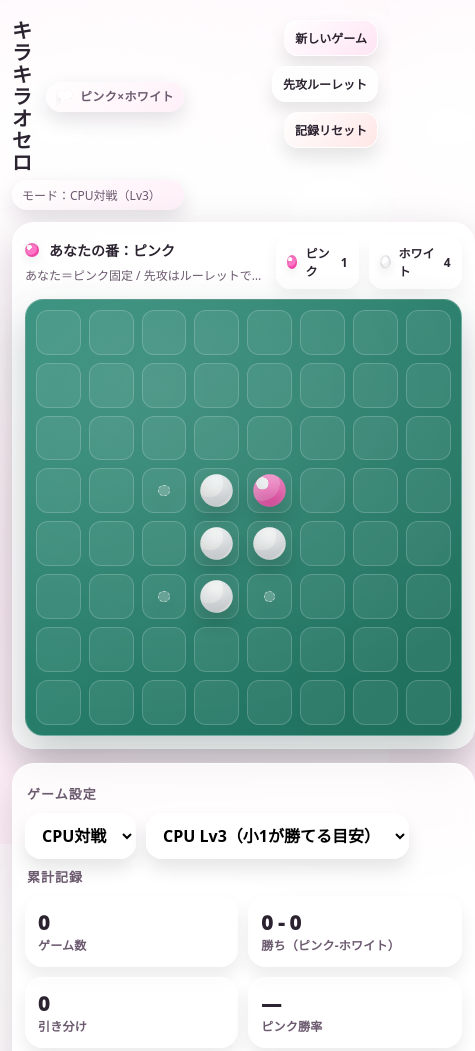
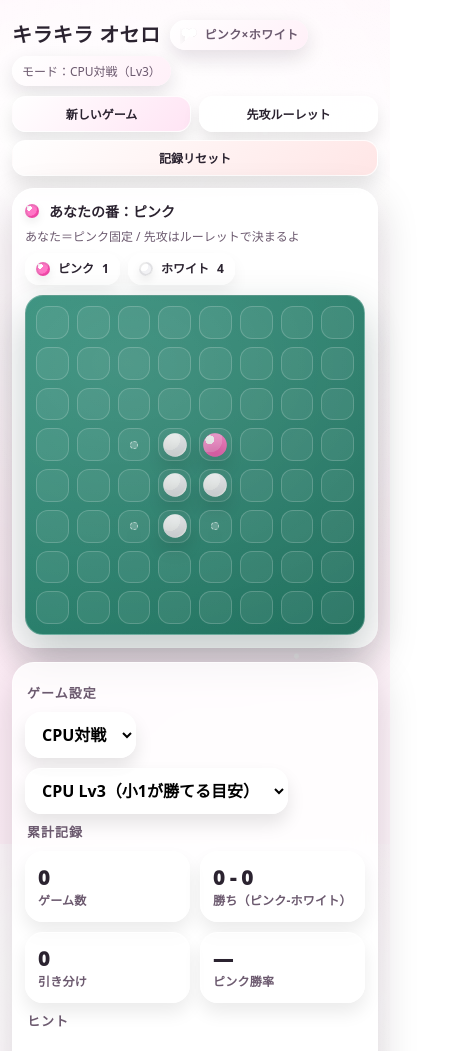
Before and after one commit to keaiworkroom-png/kirakira-othello, a plain HTML site: page index.html in a window 390 px wide. Shown: the top 1051 px of the page, 475 px wide, since content can reach past the window. Drawn offline with Linux system fonts and the light colour scheme.

Commit message:
Update index.html

```diff
--- a/index.html
+++ b/index.html
@@ -36,7 +36,6 @@
     -webkit-text-size-adjust: 100%;
   }
 
-  /* sparkles layer */
   .fx{
     position:fixed; inset:0;
     pointer-events:none; z-index:0;
@@ -64,6 +63,7 @@
     margin: 0 auto;
   }
 
+  /* ===== Header (iPhoneで崩れないように強化) ===== */
   header{
     display:flex;
     align-items:flex-start;
@@ -71,8 +71,15 @@
     gap:12px;
     margin-top: 6px;
     margin-bottom: 12px;
+    flex-wrap: wrap; /* これが効く */
   }
-  .brand{ display:flex; flex-direction:column; gap:6px; }
+  .brand{
+    display:flex;
+    flex-direction:column;
+    gap:6px;
+    min-width: 240px;
+    flex: 1 1 320px;
+  }
   .title{
     display:flex;
     align-items:center;
@@ -81,6 +88,7 @@
     letter-spacing:.02em;
     font-size: clamp(20px, 3.8vw, 30px);
     line-height:1.1;
+    flex-wrap: wrap;
   }
   .pill{
     display:inline-flex;
@@ -93,6 +101,7 @@
     font-size:12px;
     color:var(--muted);
     white-space:nowrap;
+    max-width: 100%;
   }
   .heart{
     width:18px;height:18px;
@@ -113,6 +122,7 @@
     flex-wrap:wrap;
     justify-content:flex-end;
     align-items:center;
+    flex: 0 1 auto;
   }
 
   .card{
@@ -133,29 +143,65 @@
   }
 
   .boardCard{ padding: 14px; }
+
+  /* ===== Board header (石数の改行崩れ対策) ===== */
   .boardHeader{
-    display:flex; justify-content:space-between; align-items:center;
-    gap:10px; margin-bottom: 10px;
+    display:flex;
+    justify-content:space-between;
+    align-items:flex-start;
+    gap:10px;
+    margin-bottom: 10px;
+    flex-wrap: wrap;
   }
-  .status{ display:flex; flex-direction:column; gap:6px; min-width:0; }
-  .statusLine{ display:flex; align-items:center; gap:10px; font-weight:800; font-size:14px; }
+  .status{
+    display:flex;
+    flex-direction:column;
+    gap:6px;
+    min-width: 0;
+    flex: 1 1 260px;
+  }
+  .statusLine{
+    display:flex;
+    align-items:center;
+    gap:10px;
+    font-weight:800;
+    font-size: 14px;
+    flex-wrap: wrap;
+  }
   .subLine{
     font-size: 12px;
     color: var(--muted);
-    white-space:nowrap; overflow:hidden; text-overflow:ellipsis;
+    white-space:nowrap;
+    overflow:hidden;
+    text-overflow:ellipsis;
   }
-  .scoreRow{ display:flex; gap:10px; align-items:center; }
+
+  .scoreRow{
+    display:flex;
+    gap:10px;
+    align-items:center;
+    flex: 0 0 auto;
+    flex-wrap: nowrap;           /* ここが重要 */
+  }
   .badge{
-    display:flex; align-items:center; gap:8px;
-    padding:8px 10px; border-radius: 14px;
+    display:inline-flex;
+    align-items:center;
+    gap:8px;
+    padding:8px 10px;
+    border-radius: 14px;
     background: rgba(255,255,255,.7);
     border: 1px solid rgba(255,255,255,.8);
     box-shadow: 0 8px 16px rgba(0,0,0,.06);
-    font-weight:800; font-size:12px;
+    font-weight:800;
+    font-size:12px;
+    white-space: nowrap;         /* ここが重要 */
+    line-height: 1.1;
   }
+  .badge span:last-child{ display:inline-block; min-width: 1ch; }
   .dot{
     width:14px;height:14px;border-radius:50%;
     box-shadow: inset 0 0 0 2px rgba(0,0,0,.08), 0 4px 10px rgba(0,0,0,.08);
+    flex: 0 0 auto;
   }
   .dot.pink{ background: radial-gradient(circle at 30% 30%, #fff 0 18%, var(--pink2) 19% 55%, var(--pink) 56% 100%); }
   .dot.white{ background: radial-gradient(circle at 30% 30%, #fff 0 35%, #f3f3f6 36% 70%, #ffffff 71% 100%); }
@@ -168,13 +214,12 @@
     -webkit-tap-highlight-color: transparent;
   }
 
-  /* ★ ここが「マス均一化」の決め手：cellにaspect-ratio、boardにgap */
   .board{
     width:100%;
     aspect-ratio:1/1;
     display:grid;
     grid-template-columns: repeat(8, 1fr);
-    gap: 8px;                 /* ← iPhoneでも均一に見える */
+    gap: 8px;
     align-items: stretch;
     background: radial-gradient(800px 600px at 30% 20%, rgba(255,255,255,.12), transparent 55%),
                 linear-gradient(135deg, var(--grid), var(--grid2));
@@ -187,7 +232,7 @@
 
   .cell{
     position:relative;
-    aspect-ratio: 1 / 1;      /* ← 常に正方形 */
+    aspect-ratio: 1 / 1;
     width:100%;
     border-radius: 12px;
     border: 1px solid rgba(255,255,255,.18);
@@ -236,6 +281,7 @@
   }
 
   .side{ padding: 14px; }
+
   .sectionTitle{
     font-weight:900;
     font-size: 13px;
@@ -260,6 +306,7 @@
     cursor:pointer;
     transition: transform .08s ease, filter .15s ease;
     -webkit-tap-highlight-color: transparent;
+    white-space: nowrap;
   }
   .btn:hover{ transform: translateY(-1px); filter: brightness(1.02); }
   .btn:active{ transform: translateY(0px); }
@@ -303,7 +350,6 @@
     border: 1px solid rgba(255,255,255,.75);
   }
 
-  /* Center overlays */
   .overlay{
     position:absolute;
     inset:0;
@@ -332,7 +378,7 @@
     letter-spacing:.02em;
   }
 
-  /* ====== ルーレット（視認性アップ版） ====== */
+  /* Roulette */
   .roulette{
     display:flex;
     gap:14px;
@@ -373,7 +419,6 @@
     border: 1px solid rgba(0,0,0,.05);
   }
 
-  /* ★ 指し示し（大きい矢印＋キラキラ） */
   .pointer{
     position:absolute;
     top:-14px;
@@ -400,7 +445,6 @@
     to{ transform: translateX(-50%) translateY(-4px); }
   }
 
-  /* ★ どこを指してるか分かるように、上の位置に光るリング */
   .glowRing{
     position:absolute;
     inset:-6px;
@@ -427,6 +471,7 @@
     border: 1px solid rgba(255,255,255,.85);
     box-shadow: 0 10px 18px rgba(0,0,0,.10);
     font-weight: 1000;
+    white-space: nowrap;
   }
 
   .passBtn{
@@ -461,7 +506,6 @@
   .toast.show{ display:block; animation: pop .18s ease-out; }
   @keyframes pop{ from{ transform:translateX(-50%) scale(.98); opacity:.6; } to{ transform:translateX(-50%) scale(1); opacity:1; } }
 
-  /* tiny celebration hearts */
   .burst{
     position:absolute;
     left:50%; top:50%;
@@ -484,12 +528,44 @@
 
   .safeBottom{ padding-bottom: max(14px, env(safe-area-inset-bottom)); }
 
-  /* iPhoneでの余白/文字サイズ微調整 */
+  /* ===== iPhone最適化（ここがメイン） ===== */
   @media (max-width: 430px){
     .wrap{ padding: 14px 12px 22px; }
+
+    header{
+      flex-direction: column;
+      align-items: stretch;
+      gap: 10px;
+    }
+    .brand{ min-width: 0; flex: 1 1 auto; }
+    .title{ justify-content:flex-start; }
+    #modePill{ align-self:flex-start; }
+
+    .topActions{
+      width: 100%;
+      justify-content: flex-start;
+      gap: 8px;
+    }
+    .topActions .btn.small{
+      flex: 1 1 calc(50% - 8px);
+      text-align:center;
+    }
+
     .boardCard{ padding: 12px; }
     .side{ padding: 12px; }
-    .btn.small{ font-size: 12px; }
+
+    .boardHeader{ gap: 8px; }
+    .scoreRow{
+      width: 100%;
+      justify-content: flex-start;
+      gap: 8px;
+    }
+    .badge{ padding: 8px 10px; }
+
+    .subLine{
+      /* 画面が狭い時は省略が分かるように */
+      max-width: 92vw;
+    }
   }
 </style>
 </head>
@@ -526,7 +602,6 @@
       <div class="boardWrap">
         <div class="board" id="board" role="grid" aria-label="オセロ盤"></div>
 
-        <!-- Pass overlay -->
         <div class="overlay" id="passOverlay" role="dialog" aria-modal="true">
           <div class="modal">
             <h2>置ける場所がないよ</h2>
@@ -537,7 +612,6 @@
           </div>
         </div>
 
-        <!-- Roulette overlay -->
         <div class="overlay" id="rouletteOverlay" role="dialog" aria-modal="true">
           <div class="modal">
             <h2>先攻ルーレット</h2>
@@ -562,7 +636,6 @@
           </div>
         </div>
 
-        <!-- End overlay -->
         <div class="overlay" id="endOverlay" role="dialog" aria-modal="true">
           <div class="modal">
             <h2 id="endTitle">ゲーム終了</h2>
@@ -635,7 +708,6 @@
 
 <script>
 (() => {
-  // ====== 定義 ======
   const SIZE = 8;
   const EMPTY = 0;
   const PINK = 1;
@@ -646,7 +718,6 @@
     [1,-1],[1,0],[1,1]
   ];
 
-  // UI
   const boardEl = document.getElementById('board');
   const turnLine = document.getElementById('turnLine');
   const subLine  = document.getElementById('subLine');
@@ -688,13 +759,11 @@
   const undoBtn = document.getElementById('undoBtn');
   const toastEl = document.getElementById('toast');
 
-  // ====== State ======
   let board = makeInitialBoard();
   let current = PINK;
   let gameMode = 'cpu';
   let cpuLevel = 3;
 
-  // CPU戦: プレイヤーはピンク固定
   let playerColor = PINK;
   let cpuColor = WHITE;
 
@@ -704,14 +773,14 @@
   let spinning = false;
   let rouletteAutoTimer = null;
 
-  // CPUスピード（要望：+0.2秒）
-  const CPU_DELAY_MS = 620; // 420 -> 620
+  const CPU_DELAY_MS = 620;
 
-  // stats
+  // ★ ルーレット結果表示を+1秒（自動クローズ延長）
+  const ROULETTE_AUTO_CLOSE_MS = 1900; // 900 -> 1900（+1秒）
+
   const STATS_KEY = 'sparkly_othello_stats_v1';
   let stats = loadStats();
 
-  // ====== 盤面 ======
   function makeEmptyBoard(){
     return Array.from({length: SIZE}, () => Array(SIZE).fill(EMPTY));
   }
@@ -773,7 +842,6 @@
     return getLegalMoves(b, PINK).length === 0 && getLegalMoves(b, WHITE).length === 0;
   }
 
-  // ====== 表示 ======
   function render(){
     const {p,w} = countStones(board);
     pinkCountEl.textContent = p;
@@ -848,7 +916,6 @@
     toastEl._t = setTimeout(()=>toastEl.classList.remove('show'), 1600);
   }
 
-  // ====== 履歴（Undo） ======
   function pushHistory(){
     history.push({ board: cloneBoard(board), current });
     if (history.length > 140) history.shift();
@@ -873,7 +940,6 @@
     render();
   }
 
-  // ====== 終了 ======
   function endGame(){
     const {p,w} = countStones(board);
     let result;
@@ -906,11 +972,9 @@
     }
   }
 
-  // ====== パス ======
   function maybeShowPass(){
     const legal = getLegalMoves(board, current);
     if (legal.length === 0 && !isGameOver(board)){
-      // CPUは自動パス、プレイヤー側は中央ボタン
       if (gameMode==='cpu' && current===cpuColor){
         setTimeout(()=>{
           if (isGameOver(board)) return;
@@ -935,7 +999,6 @@
     nextTurn();
   }
 
-  // ====== クリック ======
   function handleCellClick(r,c){
     if (isBusy) return;
     if (endOverlay.classList.contains('show')) return;
@@ -956,9 +1019,7 @@
     nextTurn();
   }
 
-  // ====== ルーレット ======
   function burst(){
-    // ちいさいハート/キラキラが飛ぶ
     burstEl.innerHTML = '';
     const icons = ['💖','✨','💗','🌟','💕'];
     const n = 12;
@@ -991,7 +1052,7 @@
   }
 
   function closeRoulette(){
-    if (spinning) return; // 回転中は閉じない（事故防止）
+    if (spinning) return;
     rouletteOverlay.classList.remove('show');
   }
 
@@ -1005,14 +1066,12 @@
 
     const startColor = (Math.random() < 0.5) ? PINK : WHITE;
 
-    const base = 360 * (5 + Math.floor(Math.random()*3)); // 5〜7回転
-    // 目安：pointerは上（0deg）なので、その近辺に色が来るようにoffset
+    const base = 360 * (5 + Math.floor(Math.random()*3));
     const offset = (startColor===PINK) ? 18 : 198;
     const deg = base + offset + Math.floor(Math.random()*26);
     wheelEl.style.transition = 'transform 1.55s cubic-bezier(.08,.82,.18,1)';
     wheelEl.style.transform = `rotate(${deg}deg)`;
 
-    // tickっぽい演出（文字）
     rouletteText.textContent = 'カチカチカチ…✨';
 
     setTimeout(()=>{
@@ -1024,7 +1083,6 @@
 
       current = startColor;
 
-      // CPU戦：プレイヤーは必ずピンク固定
       if (gameMode==='cpu'){
         playerColor = PINK;
         cpuColor = WHITE;
@@ -1036,19 +1094,18 @@
 
       render();
 
-      // CPUが先攻なら、少し待って打つ（要望：+0.2秒）
       if (gameMode==='cpu' && current===cpuColor){
         setTimeout(()=>cpuThinkAndMove(), CPU_DELAY_MS);
       }
 
-      // 自動ルーレットは見せ場の後に自動で閉じる
+      // ★ 結果表示を長く（+1秒）
       if (isAuto){
-        setTimeout(()=>closeRoulette(), 900);
+        setTimeout(()=>closeRoulette(), ROULETTE_AUTO_CLOSE_MS);
       }
     }, 1600);
   }
 
-  // ====== CPU ======
+  // CPU（そのまま）
   const CORNERS = new Set(["0,0","0,7","7,0","7,7"]);
   function isEdge(r,c){ return r===0||r===7||c===0||c===7; }
   function isXSq(r,c){
@@ -1061,7 +1118,6 @@
     if (r===6&&c===6) return b[7][7]===EMPTY;
     return false;
   }
-
   function evaluate(b, color){
     const opp = -color;
     const {p,w} = countStones(b);
@@ -1217,10 +1273,9 @@
       current = -cpuColor;
       isBusy = false;
       nextTurn();
-    }, CPU_DELAY_MS); // ★ +0.2秒反映
+    }, CPU_DELAY_MS);
   }
 
-  // ====== stats ======
   function loadStats(){
     try{
       const raw = localStorage.getItem(STATS_KEY);
@@ -1244,7 +1299,6 @@
     renderStats();
   }
 
-  // ====== 新規ゲーム（★開始時に自動ルーレット） ======
   function newGame(keepMode=true){
     board = makeInitialBoard();
     history = [];
@@ -1266,13 +1320,10 @@
 
     render();
 
-    // ★ 対戦開始時：CPU戦も含めて自動でルーレットを回す
-    setTimeout(()=>{
-      openRoulette({autoSpin:true});
-    }, 450);
+    setTimeout(()=>{ openRoulette({autoSpin:true}); }, 450);
   }
 
-  // ====== イベント ======
+  // Events
   boardEl.addEventListener('click', (e)=>{
     const cell = e.target.closest('.cell');
     if (!cell) return;
@@ -1280,7 +1331,6 @@
   });
 
   passBtn.addEventListener('click', doPass);
-
   newGameBtn.addEventListener('click', ()=> newGame(false));
   rouletteBtn.addEventListener('click', ()=> openRoulette({autoSpin:false}));
 
@@ -1300,7 +1350,6 @@
   });
 
   resetStatsBtn.addEventListener('click', ()=>{
-    // iPhoneでも扱いやすい confirm のまま
     if (confirm('累計記録をリセットする？（元に戻せません）')){
       resetStats();
     }
@@ -1337,7 +1386,6 @@
     }
   });
 
-  // ====== 初期化 ======
   function init(){
     gameMode = modeSelect.value;
     cpuLevel = parseInt(levelSelect.value,10);
```
